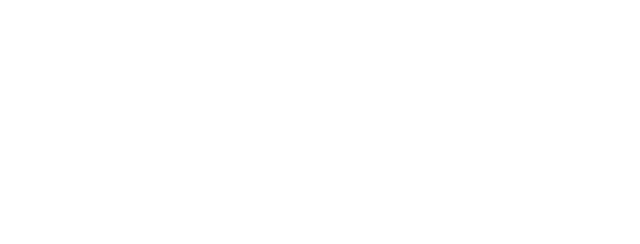
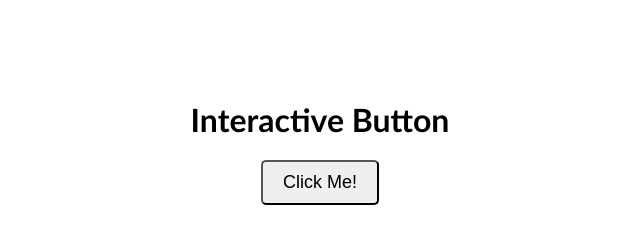
Before and after one commit to iAmoghy/technifypractice, a plain HTML site: page index.html in a window 1280 px wide. Shown: the whole page, without its empty margins (320-960 px from the left). Drawn offline with Linux system fonts and the light colour scheme.

Commit message:
added interactive button

```diff
--- a/index.html
+++ b/index.html
@@ -1,11 +1,16 @@
 <!DOCTYPE html>
 <html lang="en">
 <head>
+    <link rel="stylesheet" href="styles.css">
     <meta charset="UTF-8">
     <meta name="viewport" content="width=device-width, initial-scale=1.0">
-    <title>Document</title>
+    <title>Interactive Button</title>
 </head>
 <body>
+    <h1>Interactive Button</h1>
+    <button id="colorButton">Click Me!</button>
 
+    <script type="text/javascript" src="script.js"></script>
 </body>
+
 </html>
--- a/script.js
+++ b/script.js
@@ -0,0 +1,12 @@
+const button = document.getElementById("colorButton");
+const body = document.body;
+
+button.addEventListener("click", () =>  {
+    if (body.style.backgroundColor === "blue") {
+        body.style.backgroundColor = "white";
+        body.style.color = "black";
+    } else {
+        body.style.backgroundColor = "blue";
+        body.style.color = "white";
+    }
+});
--- a/styles.css
+++ b/styles.css
@@ -0,0 +1,14 @@
+body {
+    text-align: center;
+    margin-top: 100px;
+}
+
+button {
+    border-radius: 5px;
+    padding: 10px 20px;
+    font-size: 18px;
+}
+
+h1 {
+    font-family: 'Gill Sans', 'Gill Sans MT', Calibri, 'Trebuchet MS', sans-serif;
+}
```
